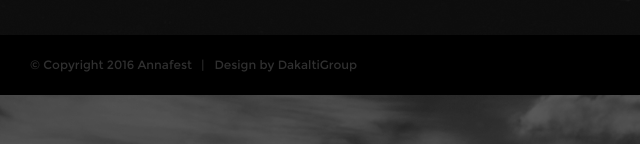
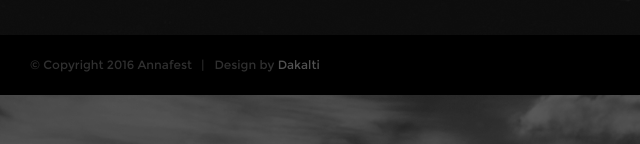
Before and after one commit to amuthu1996/annafest.github.io, a plain HTML site: page index.html in a window 1280 px wide. Shown: the part 705-849 px from the top of the page, 0-640 px from the left. Drawn offline with Linux system fonts and the light colour scheme.

Commit message:
dakaltied

```diff
--- a/index.html
+++ b/index.html
@@ -191,7 +191,7 @@
 
      	<ul class="footer-copyright">
          <li>&copy; Copyright 2016 Annafest</li>
-         <li>Design by DakaltiGroup</a></li>
+         <li>Design by <a href="http://dakalti.github.io/">Dakalti</a></li>
       </ul>
 
    </footer>
```
